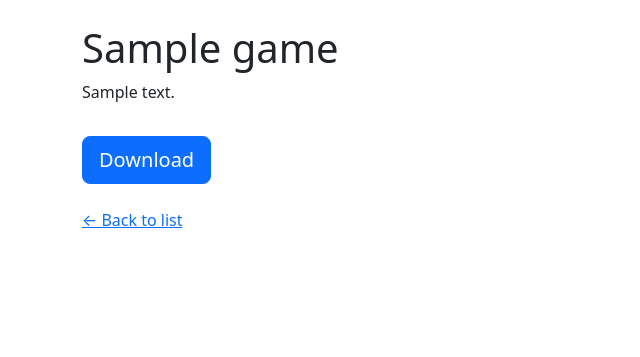
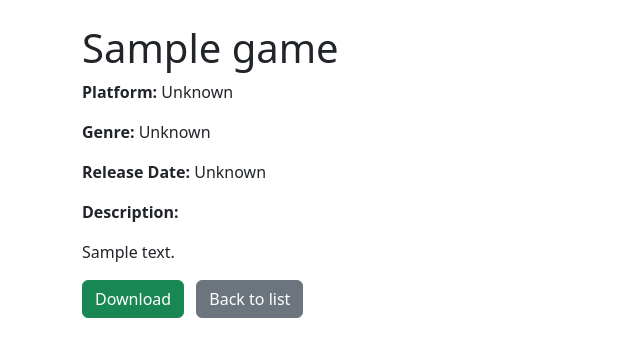
Before and after one commit to GMGUndergorund/ZipDaddy-Main, a Flask app: page /game/1 in a window 1280 px wide. Shown: the part 56-413 px from the top of the page, without its empty margins (0-640 px from the left). Run offline with Flask 3, Linux system fonts and the light colour scheme; tables that the repository leaves empty hold one stand-in row (values such as "Sample post").

Commit message:
Add files via upload

```diff
--- a/templates/game_detail.html
+++ b/templates/game_detail.html
@@ -2,14 +2,11 @@
 {% block title %}{{ game.title }}{% endblock %}
 {% block content %}
 <h1>{{ game.title }}</h1>
-
-{% if game.description %}
-  <p>{{ game.description }}</p>
-{% else %}
-  <p><em>No description provided.</em></p>
-{% endif %}
-
-<a href="{{ game.download_link }}" target="_blank" class="btn btn-primary btn-lg mt-3">Download</a>
-
-<p class="mt-4"><a href="{{ url_for('index') }}">&larr; Back to list</a></p>
+<p><strong>Platform:</strong> {{ game.platform or 'Unknown' }}</p>
+<p><strong>Genre:</strong> {{ game.genre or 'Unknown' }}</p>
+<p><strong>Release Date:</strong> {{ game.release_date or 'Unknown' }}</p>
+<p><strong>Description:</strong></p>
+<p>{{ game.description or "No description provided." }}</p>
+<a href="{{ game.download_link }}" class="btn btn-success" target="_blank" rel="noopener noreferrer">Download</a>
+<a href="{{ url_for('index') }}" class="btn btn-secondary ms-2">Back to list</a>
 {% endblock %}
```
